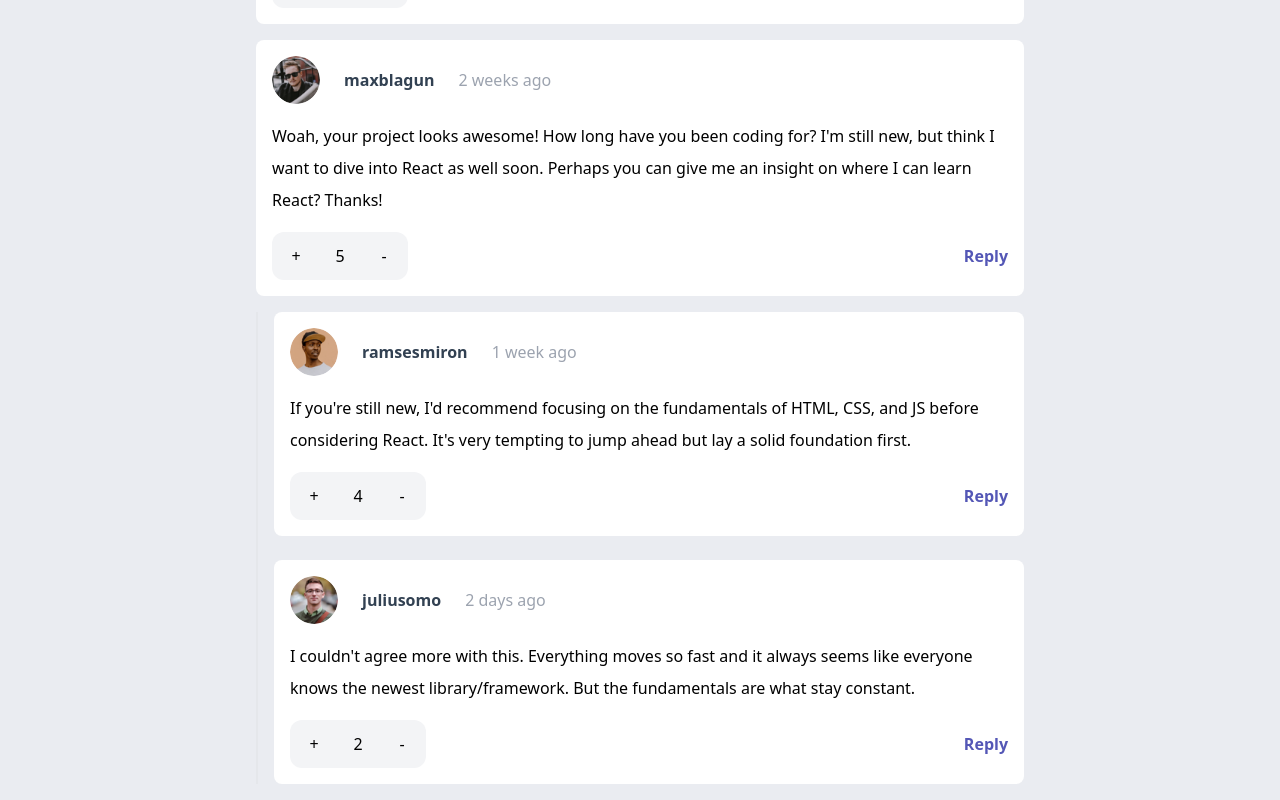
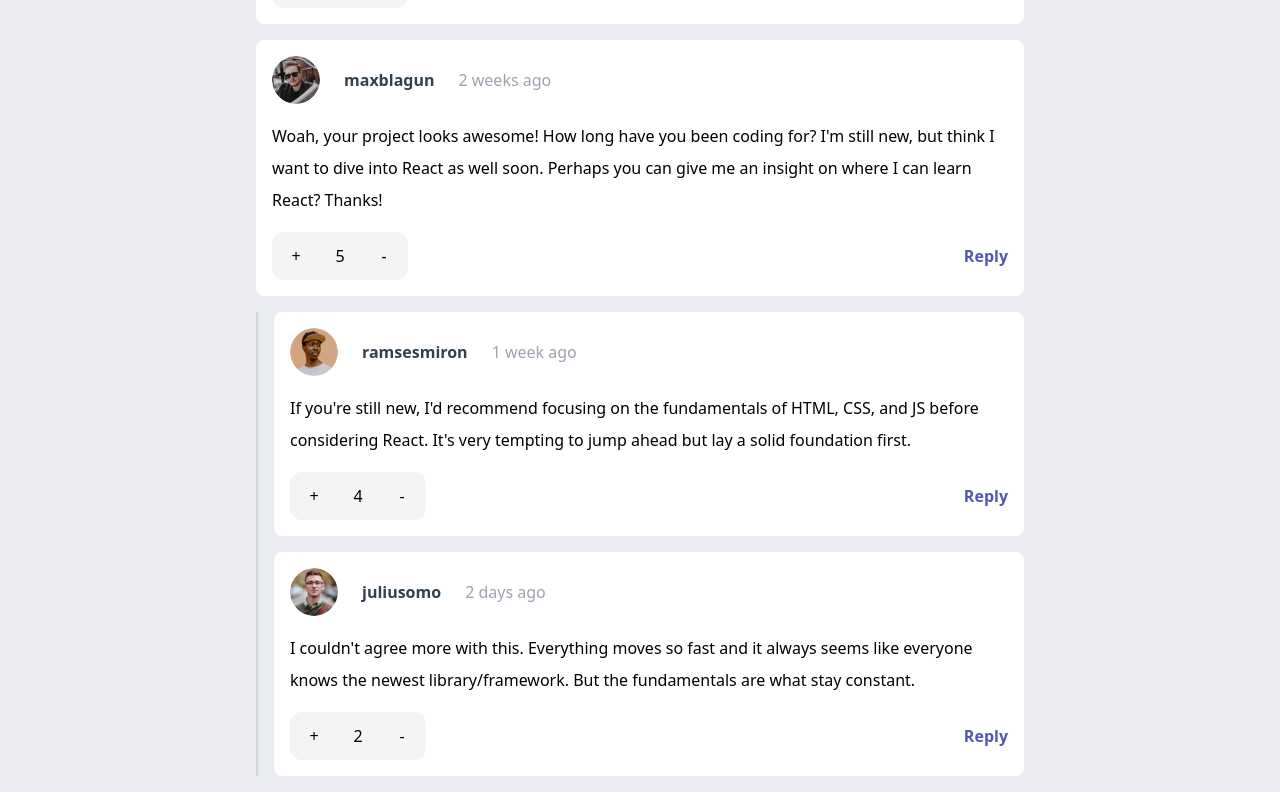
Before and after one commit to hernandez-dev/interative-comment-section, a React (Vite) app: page / in a window 1280 px wide. Shown: the part 216-1016 px from the top of the page. Built offline with nearby package versions, Linux system fonts and the light colour scheme.

Commit message:
Comment - components/Replies - adding theme colors

```diff
--- a/src/components/Commnent/components/Replies.jsx
+++ b/src/components/Commnent/components/Replies.jsx
@@ -6,7 +6,7 @@ import Comment from "../Comment.jsx"
 
 export default function Replies({ replies }) {
   return(
-    <Container styles="pl-4 mt-4 space-y-2 border-l-2 border-gray-200">
+    <Container styles="pl-4 mt-4 border-l-2 border-gray-300">
       {replies.map(replie => <Comment key={replie.id} comment={replie} type="replie" />)}
     </Container>
   )
```
